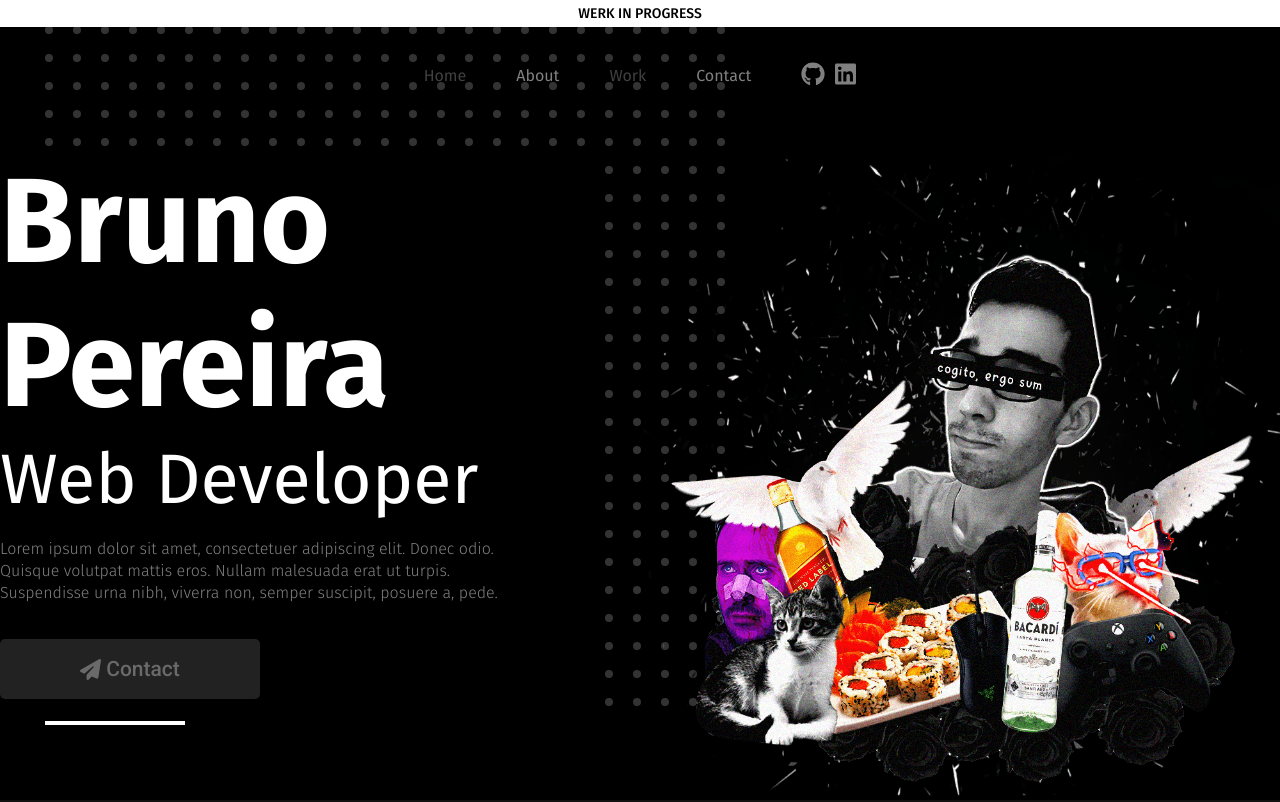
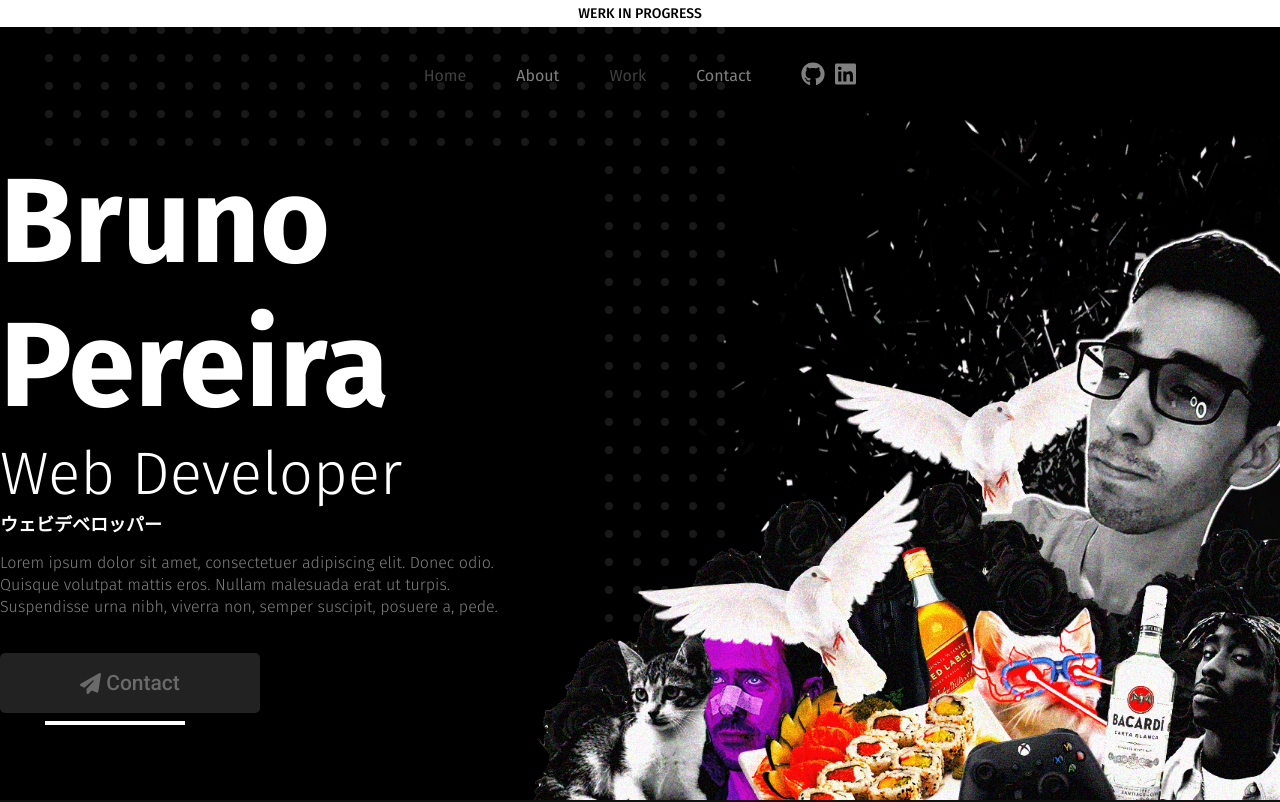
Before and after one commit to SirBruno/portfolio, a Next.js app: page / in a window 1280 px wide. Shown: the top 802 px of the page. Built offline with nearby package versions, Linux system fonts and the light colour scheme.

Commit message:
Improvements.

```diff
--- a/pages/index.js
+++ b/pages/index.js
@@ -38,7 +38,7 @@
         <section className={styles.hero}>
           <main className={styles.main}>
             <h1 className={styles.title}>Bruno Pereira</h1>
-            <h2 className={styles.subtitle}>Web Developer</h2>
+            <h2 className={styles.subtitle}>Web Developer<span>ウェビデベロッパー</span></h2>
             <p className={styles.p}>Lorem ipsum dolor sit amet, consectetuer adipiscing elit. Donec odio. Quisque volutpat mattis eros. Nullam malesuada erat ut turpis. Suspendisse urna nibh, viverra non, semper suscipit, posuere a, pede.</p>
             <br />
             <Link href="#Contact"><a className={styles.heroCTA}><FontAwesomeIcon icon={faPaperPlane} /> Contact</a></Link>
@@ -54,7 +54,7 @@
             <span className={styles.blackRectangle}></span>
           </main>
           <div className={styles.sectionRight}>
-            <div style={{ width: '100%', height: '750px', position: 'relative' }}>
+            <div style={{ width: '750px', height: '750px', position: 'absolute', right:'0', bottom:'0' }}>
               <Image className={styles.heroImage} src={heroImage} alt="Bruno Pereira" quality="100" layout='fill' objectFit='contain' />
             </div>
           </div>
@@ -64,7 +64,7 @@
         <section>
           <div>
             <h2>About me</h2>
-            <p>{"My name is Bruno, I'm 25 years old, and I'm a web developer from São Paulo, Brazil. I have experience with HTML, CSS, React.js, Next.js, and WordPress. My expertise is building commercial websites using a front-end framework or a CMS."}</p>
+            <p>{`My name is Bruno, I'm ${new Date().getFullYear() - 1996} years old, and I'm a web developer from São Paulo, Brazil. I have experience with HTML, CSS, React.js, Next.js, and WordPress. My expertise is building commercial websites using a front-end framework or a CMS.`}</p>
             <p>For me, websites are art, and they should be appreciated as such.</p>
             <br />
             <Link href="#Contact"><a className={styles.contactCTA}><FontAwesomeIcon icon={faPaperPlane} /> Contact</a></Link>
--- a/styles/Home.module.css
+++ b/styles/Home.module.css
@@ -8,11 +8,17 @@
 
 .subtitle {
   color: #fff;
-  font-size: 70px;
-  font-weight: 400;
+  font-size: 60px;
+  font-weight: 300;
   margin: 0;
   z-index: 1;
   position: relative;
+}
+
+.subtitle > span {
+  font-size: 18px;
+  font-weight: bold;
+  display: block;
 }
 
 .one {
@@ -155,6 +161,7 @@
   top: -450px;
   left: 45px;
   z-index: 0;
+  opacity: .5;
 }
 
 .blackRectangle::after {
@@ -187,7 +194,6 @@
 .heroImage {
   width: auto !important;
   min-width: auto !important;
-  border-radius: 10px;
 }
 
 .wip {
```
Also changed, not shown: public/hero_img.png, 1 other file (tests, documents, lock files or other folders).
